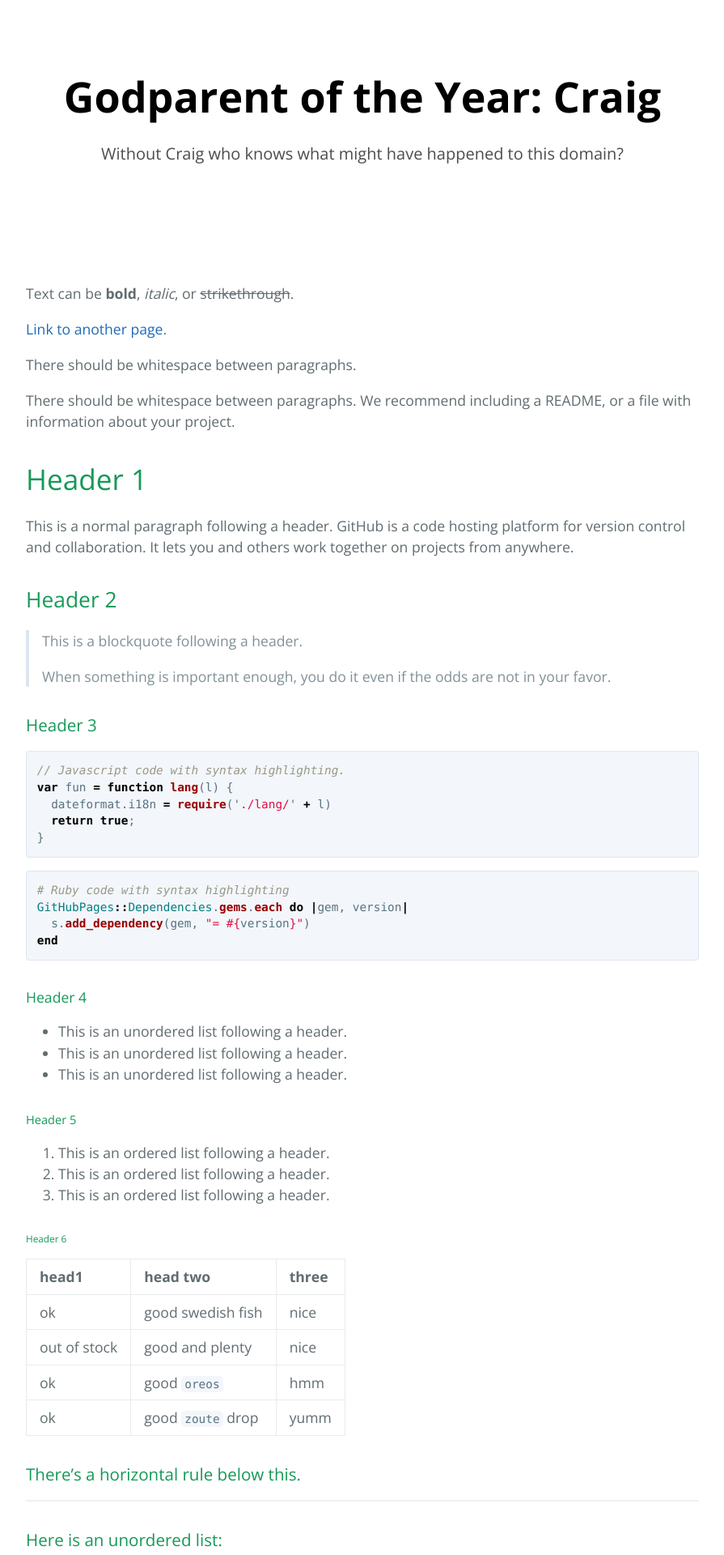
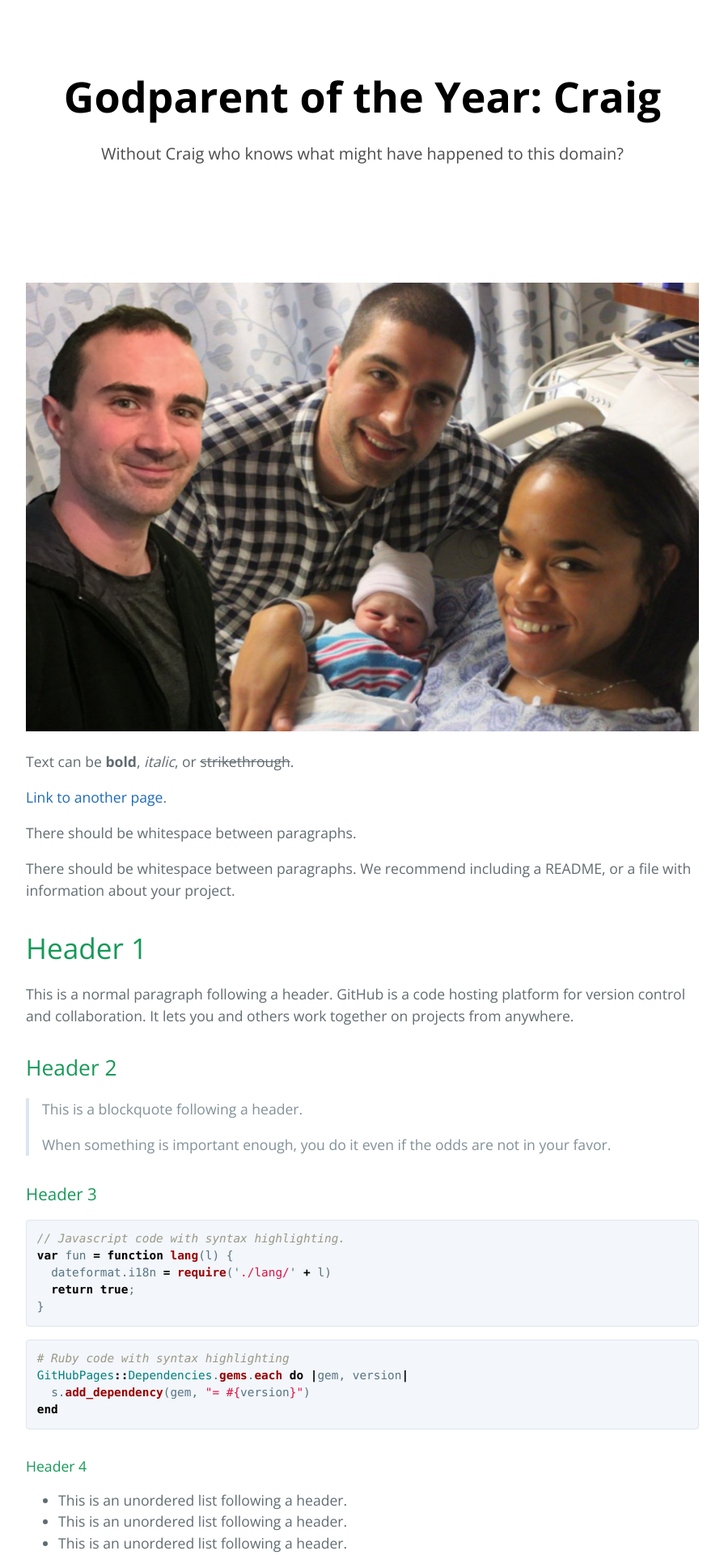
Before and after one commit to craigcannon/ms, a Jekyll site: the page built from index.md, in a window 1280 px wide. Shown: the top 1920 px of the page at 81% size, without its empty margins (192-1087 px from the left). Built offline with Jekyll 4.4.1, drawn with Linux system fonts in a browser that asks for light colours.

Commit message:
sdfwerwe

```diff
--- a/index.md
+++ b/index.md
@@ -1,6 +1,8 @@
 ---
 layout: default
 ---
+
+![](../assets/img/dreamteam-web.jpg)
 
 Text can be **bold**, _italic_, or ~~strikethrough~~.
 
```
